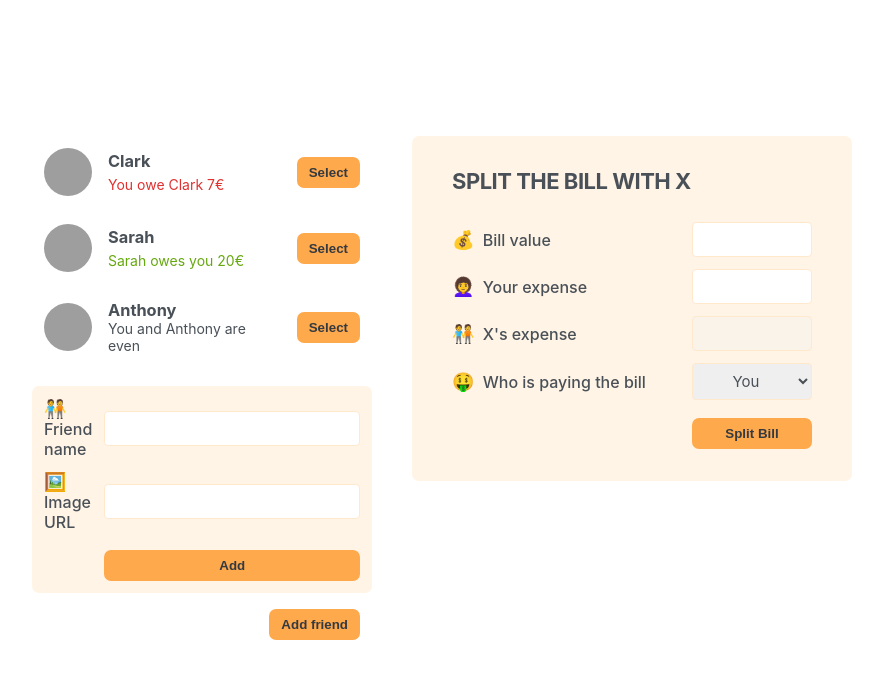
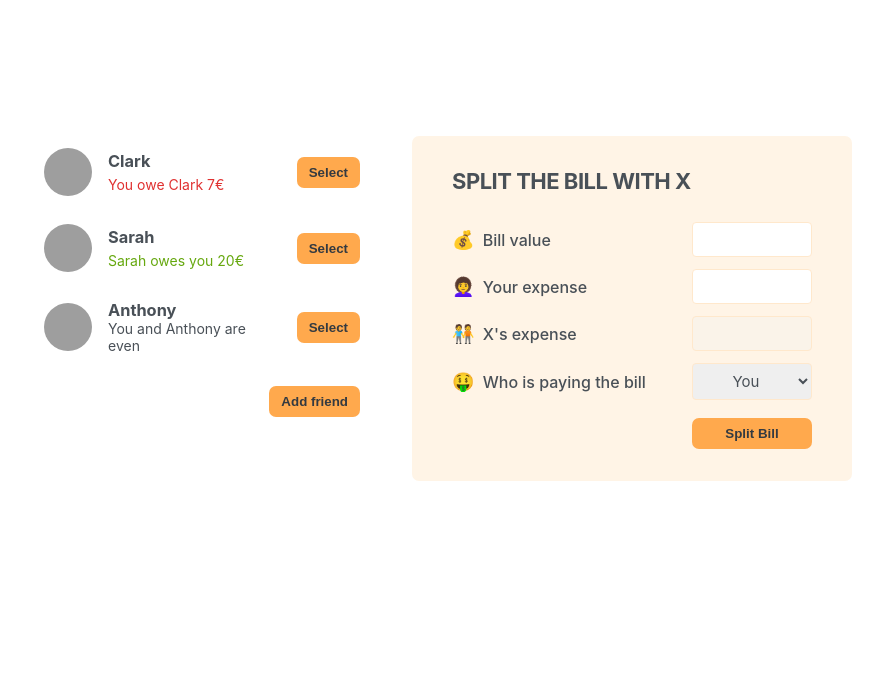
Before and after one commit to Kavin-crew/react-course-exercises, a React (Create React App) app in the folder 06-eat-n-split/: page / in a window 1280 px wide. Shown: the top 678 px of the page, without its empty margins (198-1081 px from the left). Built offline with nearby package versions, Linux system fonts and the light colour scheme; grey boxes are pictures that could not be loaded.

Commit message:
show/hide friend form

```diff
--- a/06-eat-n-split/src/App.js
+++ b/06-eat-n-split/src/App.js
@@ -1,3 +1,5 @@
+import { useState } from 'react';
+
 const initialFriends = [
   {
     id: 118836,
@@ -20,12 +22,20 @@ const initialFriends = [
 ];
 
 export default function App() {
+  const [showAddFriend, setShowAddFriend] = useState(false);
+
+  function handleShowAddFriend() {
+    setShowAddFriend(show => !show);
+  }
+
   return (
     <div className="app">
       <div className="sidebar">
         <FriendList />
-        <FormAddFriend />
-        <Button>Add friend</Button>
+        {showAddFriend && <FormAddFriend />}
+        <Button onClick={handleShowAddFriend}>
+          {showAddFriend ? 'Close' : 'Add friend'}
+        </Button>
       </div>
       <FormSplitBill />
     </div>
@@ -70,8 +80,12 @@ function Friend({ friend }) {
   );
 }
 
-function Button({ children }) {
-  return <button className="button">{children}</button>;
+function Button({ children, onClick }) {
+  return (
+    <button className="button" onClick={onClick}>
+      {children}
+    </button>
+  );
 }
 
 function FormAddFriend() {
```
